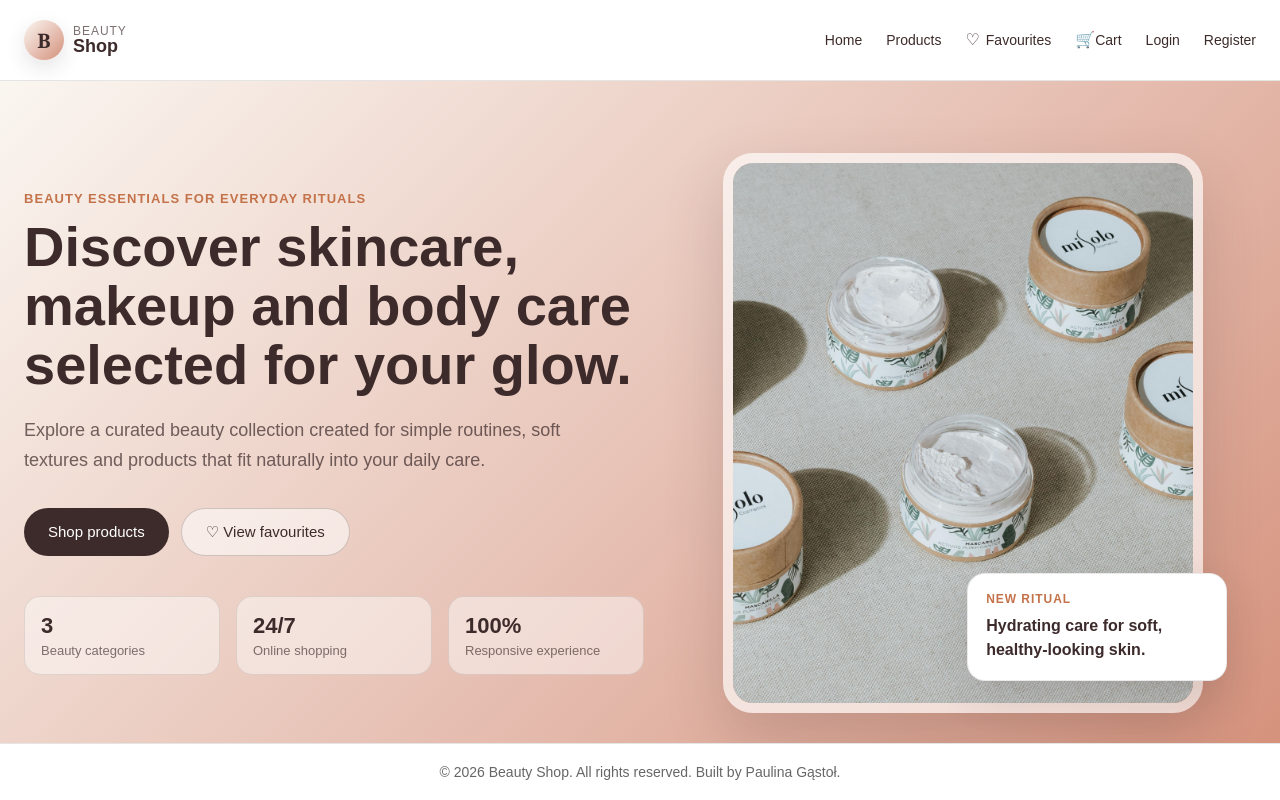
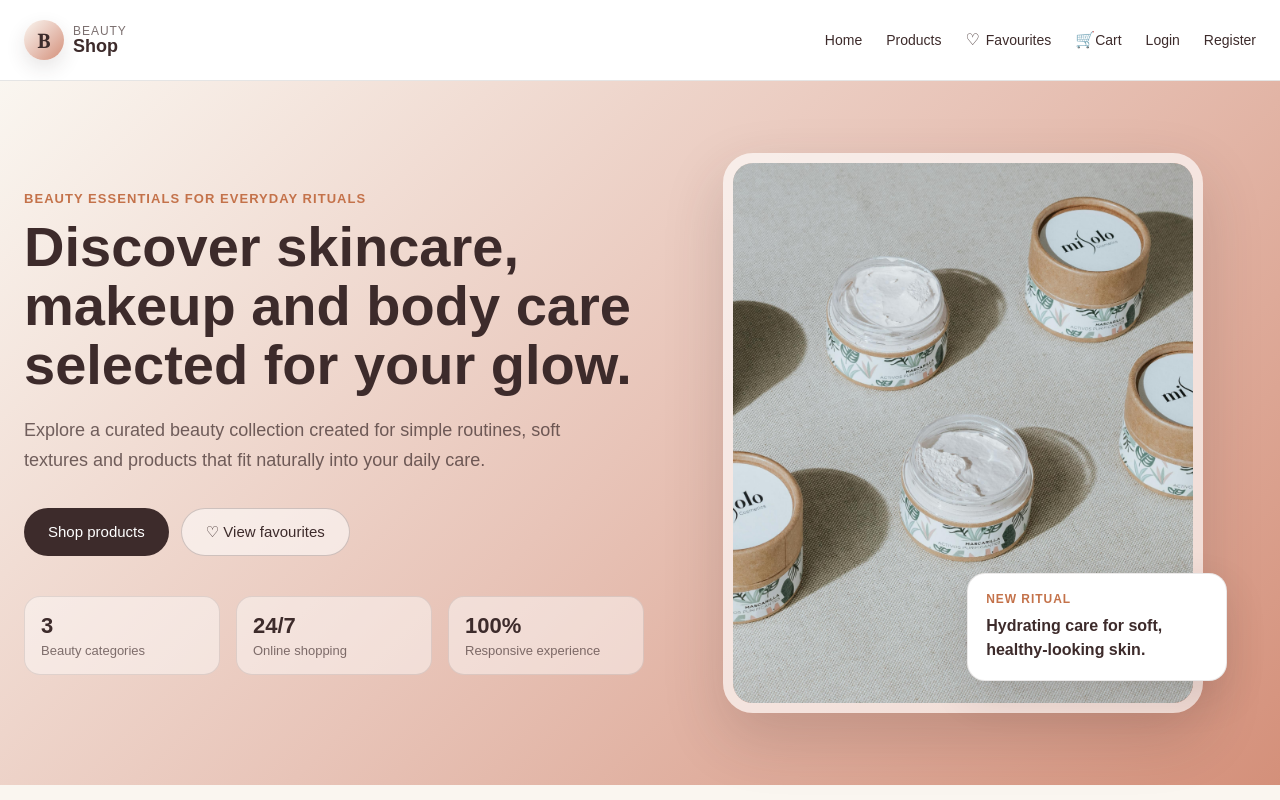
Before and after one commit to byPG/online_store_React, a React (Vite) app: page / in a window 1280 px wide. Shown: the top 800 px of the page. Built offline with nearby package versions, Linux system fonts and the light colour scheme; no server answers.

Commit message:
fix footer position and main content layout

```diff
--- a/src/style.css
+++ b/src/style.css
@@ -225,10 +225,6 @@ main > p {
   margin: 0 auto;
   padding: 20px 24px;
   text-align: center;
-  position: fixed;
-  bottom: 0;
-  left: 0;
-  right: 0;
   background-color: white;
 }
 
```
